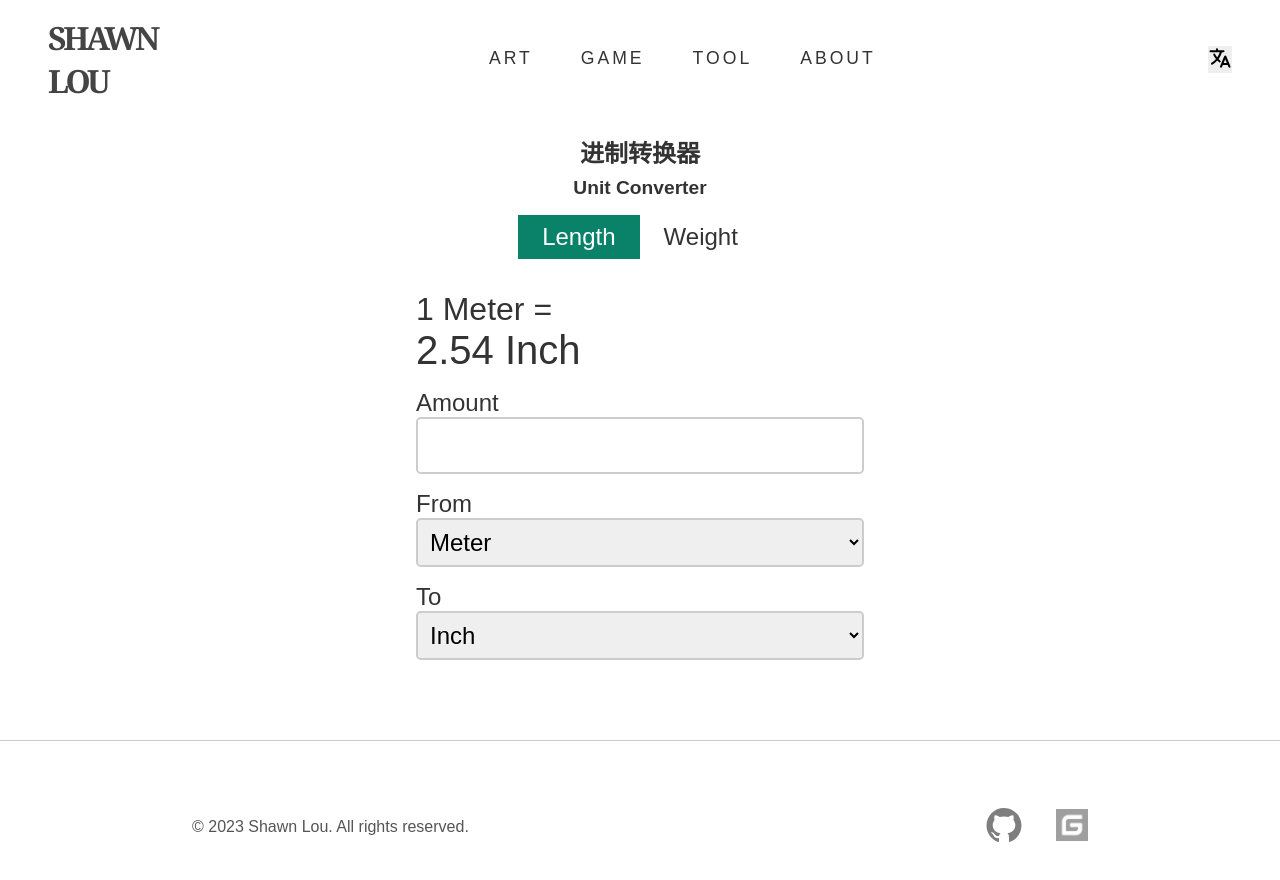
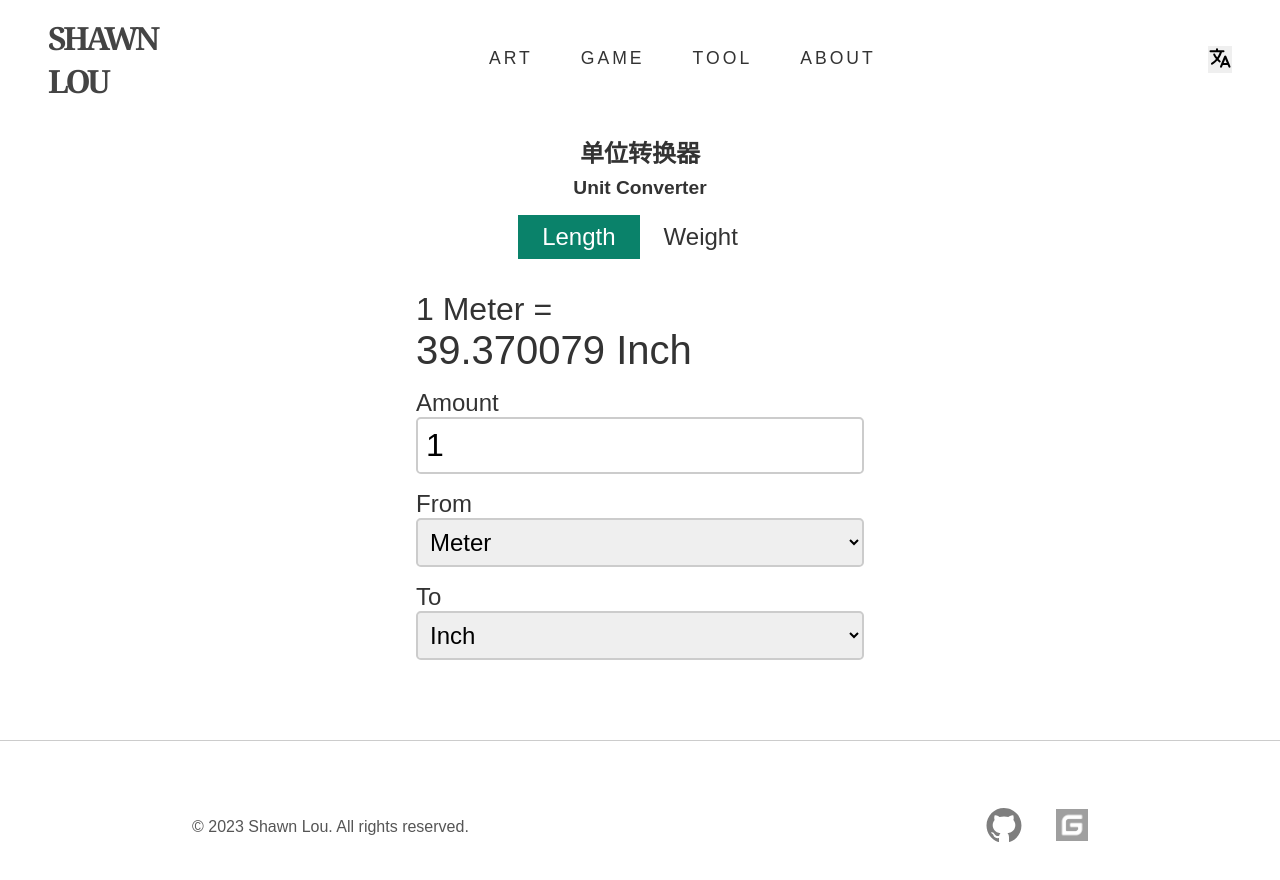
Before and after one commit to HotranLandoler/HotranLandoler.github.io.old, a Vue app: page /#/tool/unitconverter in a window 1280 px wide. Shown: the top 880 px of the page. Built offline with nearby package versions, Linux system fonts and the light colour scheme; a web font is replaced by a local one.

Commit message:
Implement unit conversion

```diff
--- a/src/components/tools/NameFight.ts
+++ b/src/components/tools/NameFight.ts
@@ -1,6 +1,6 @@
 import type { Ref } from "vue";
-import { getRandomElement, delay } from "../../utils";
-import { nameFightData as data } from "../../data";
+import { getRandomElement, delay } from "@/utils";
+import { nameFightData as data } from "@/data/dataNamesFight";
 
 export interface Player {
   name: string;
--- a/src/components/tools/UnitConverter.vue
+++ b/src/components/tools/UnitConverter.vue
@@ -1,6 +1,6 @@
 <template>
   <section>
-    <h2 class="heading-cn">进制转换器</h2>
+    <h2 class="heading-cn">单位转换器</h2>
     <h2 class="subheading-en">Unit Converter</h2>
     <div class="container unit-converter">
       <div class="unit-types">
@@ -15,7 +15,6 @@
           />
           <label for="length" class="label">Length</label>
         </div>
-
         <div>
           <input
             type="radio"
@@ -29,22 +28,18 @@
         </div>
       </div>
       <p class="from">
-        <span class="from-value">1</span>
+        <span class="from-value">{{ input }}</span>
         <span>&nbsp;</span>
         <span class="from-unit">{{ selectedFrom }}</span>
         <span> = </span>
       </p>
       <p class="to">
-        <span class="to-value">2.54</span>
+        <span class="to-value">{{ result }}</span>
         <span>&nbsp;</span>
         <span class="to-unit">{{ selectedTo }}</span>
       </p>
-      <!-- <select class="unit-type-select" v-model="selectedUnit">
-        <option value="Length">Length</option>
-        <option value="Weight">Weight</option>
-      </select> -->
       <label for="amount-input">Amount</label>
-      <input id="amount-input" type="number" />
+      <input id="amount-input" type="number" v-model="input" />
       <label for="from-select">From</label>
       <select id="from-select" v-model="selectedFrom">
         <option v-for="unit in unitList">{{ unit }}</option>
@@ -59,23 +54,37 @@
 
 <script lang="ts" setup>
 import { ref, computed, watch } from "vue";
+import { conversions } from "@/data/dataUnitConverter";
 
 const units = new Map([
-  ["Length", ["Meter", "Inch", "Mile", "Yard"]],
-  ["Weight", ["Kilogram", "Gram", "Pound"]],
+  ["Length", ["Meter", "Inch", "Foot", "Mile", "Yard"]],
+  ["Weight", ["Kilogram", "Pound"]],
 ]);
 
 const selectedUnit = ref("Length");
 const unitList = computed(() => units.get(selectedUnit.value));
-const selectedFrom = ref(units.get(selectedUnit.value)![0]);
-const selectedTo = ref(units.get(selectedUnit.value)![1]);
+const selectedFrom = ref("");
+const selectedTo = ref("");
+const input = ref(1);
+const result = computed(() => {
+  if (!input.value || input.value === 0) return 0;
+  if (selectedFrom.value === selectedTo.value) return 1;
+  return (
+    input.value * conversions.get(selectedFrom.value)!.get(selectedTo.value)!
+  ).toFixed(6);
+});
+resetFromTo(unitList.value!);
 
 watch(selectedUnit, async (newUnit: string, oldUnit: string) => {
   if (newUnit !== oldUnit) {
-    selectedFrom.value = unitList.value![0];
-    selectedTo.value = unitList.value![1];
+    resetFromTo(unitList.value!);
   }
 });
+
+function resetFromTo(unitList: string[]) {
+  selectedFrom.value = unitList[0];
+  selectedTo.value = unitList[1];
+}
 </script>
 
 <style lang="scss" scoped>
--- /dev/null
+++ b/src/data/dataUnitConverter.ts
@@ -0,0 +1,51 @@
+export const conversions = new Map([
+  // Length
+  [
+    "Meter",
+    new Map([
+      ["Inch", 39.3700787],
+      ["Foot", 3.2808399],
+      ["Mile", 0.0006214],
+      ["Yard", 1.0936133],
+    ]),
+  ],
+  [
+    "Inch",
+    new Map([
+      ["Meter", 0.0254],
+      ["Foot", 0.0833333],
+      ["Mile", 0.0000158],
+      ["Yard", 0.0277778],
+    ]),
+  ],
+  [
+    "Foot",
+    new Map([
+      ["Inch", 12],
+      ["Meter", 0.3048],
+      ["Mile", 0.0001894],
+      ["Yard", 0.3333333],
+    ]),
+  ],
+  [
+    "Mile",
+    new Map([
+      ["Inch", 63360],
+      ["Foot", 5280],
+      ["Meter", 1609.344],
+      ["Yard", 1760],
+    ]),
+  ],
+  [
+    "Yard",
+    new Map([
+      ["Inch", 36],
+      ["Foot", 3],
+      ["Mile", 0.0005682],
+      ["Meter", 0.9144],
+    ]),
+  ],
+  // Weight
+  ["Kilogram", new Map([["Pound", 2.2046226]])],
+  ["Pound", new Map([["Kilogram", 0.4535924]])],
+]);
```
Also changed, not shown: src/data/dataNamesFight.ts (renamed from src/data.ts).
